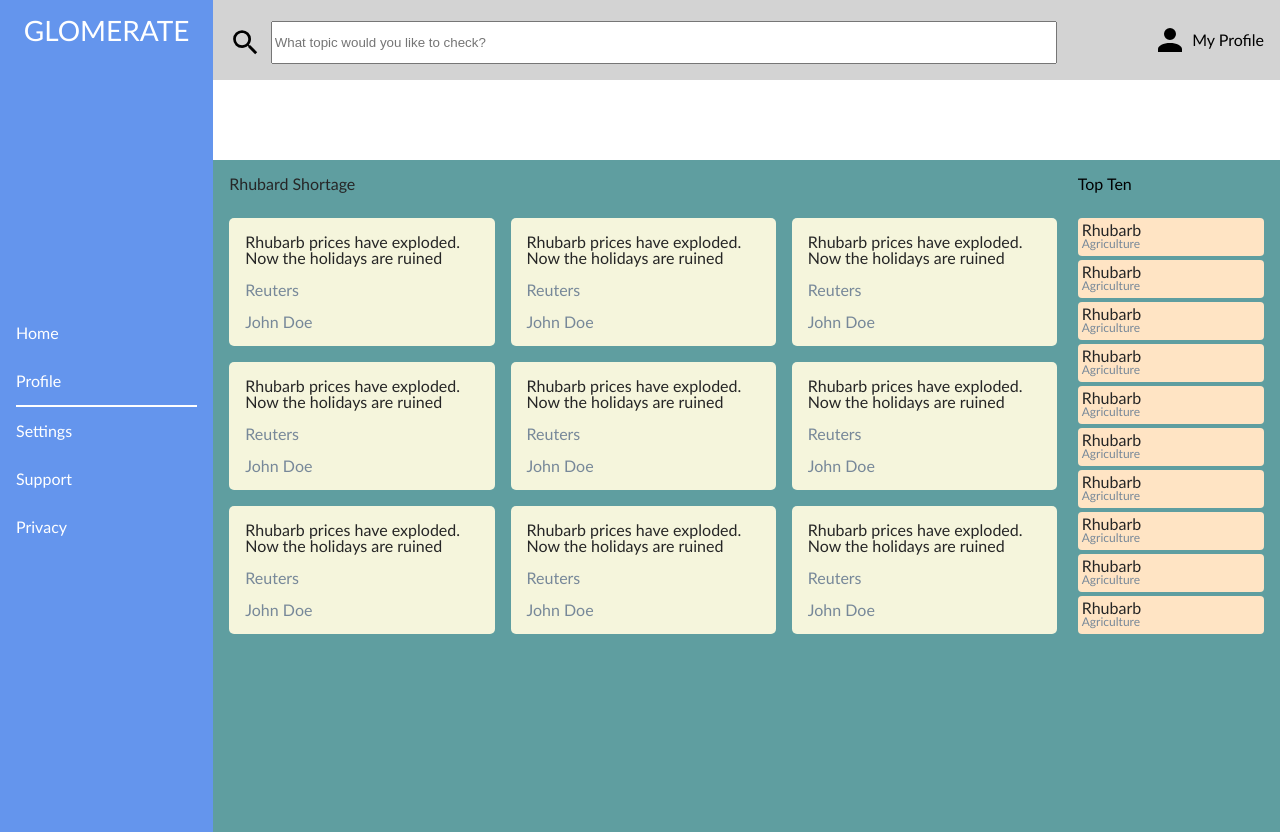
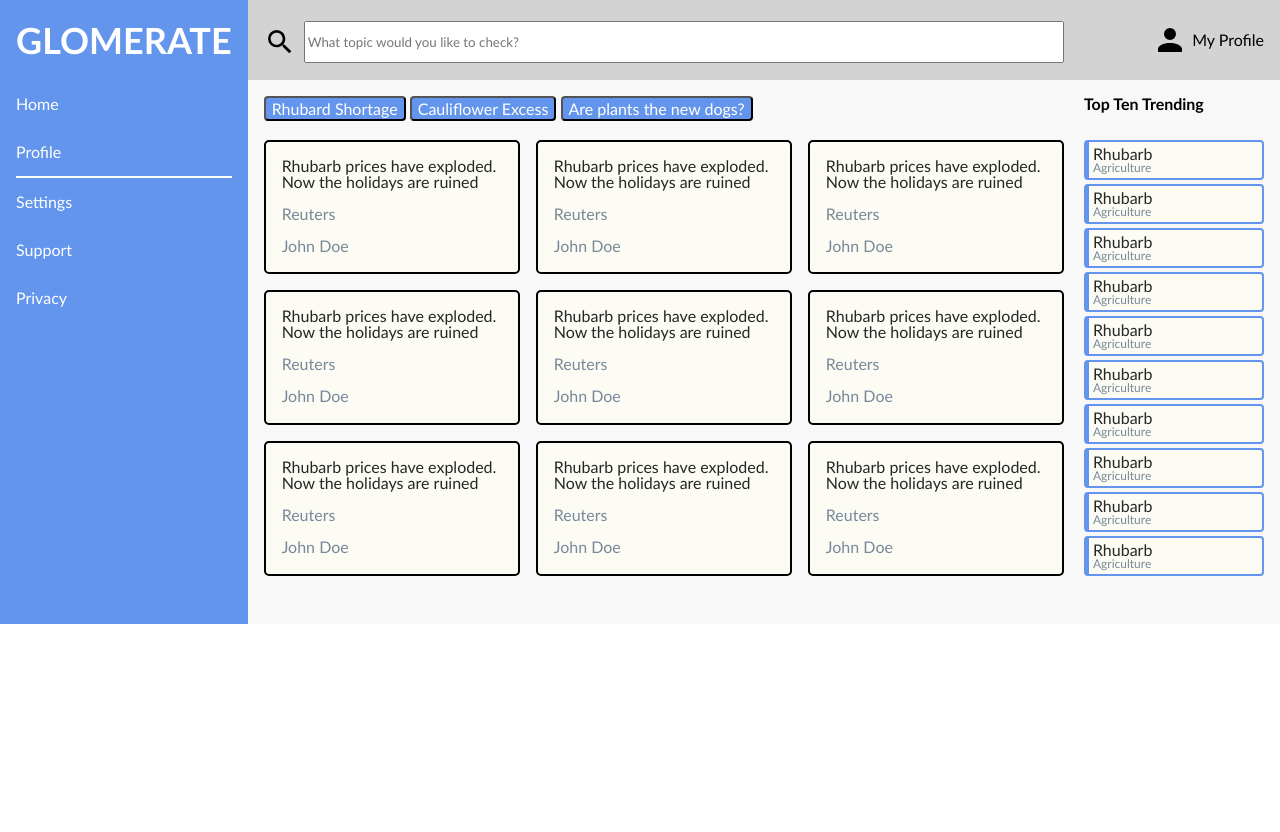
Before and after one commit to HPatto/sample_dashboard, a plain HTML site: page index.html in a window 1280 px wide. After the commit the page ends 800 px from the top, so only its background shows below. Drawn offline with Linux system fonts and the light colour scheme.

Commit message:
Finish the layout design

```diff
--- a/CSS/styles.css
+++ b/CSS/styles.css
@@ -9,7 +9,7 @@
     grid-template-rows: 1fr 4fr;
     position: relative;
 
-    height: 100vh;
+    height: 1vh;
     width: auto;
     /* gap: 4px; */
 }
@@ -21,7 +21,8 @@
     grid-column: 1 / 2;
     grid-row: 1 / 3;
 
-    display: grid;
+    display: flex;
+    flex-direction: column;
     position: relative;
     /* grid-template-rows: 1fr 4fr; */
     grid-template-columns: 1fr;
@@ -40,7 +41,7 @@
 }
 
 .content {
-    background-color: cadetblue;
+    background-color: rgb(248, 248, 248);
     position: relative;
     /* grid-column: 2 / 3; */
     grid-row: 2 / 3;
@@ -54,8 +55,8 @@
 
 #title {
     color: white;
-    font-size: 28px;
-    text-align: center;
+    font-size: 36px;
+    /* text-align: center; */
     height: min-content;
     /* border: 3px solid red; */
     /* display: grid; */
@@ -63,22 +64,23 @@
     grid-template-rows: 1fr; */
     place-items: center;
     grid-row: 1 / 2;
+    padding-top: 6px;
+    height: 48px;
 }
 
 #title p {
-    /* grid-column: 1 / 2;
-    grid-row: 1 / 2; */
-    /* border: 2px solid lime; */
+    font-weight: 700;
 }
 
 #nav-links {
     display: flex;
     flex-direction: column;
+    padding-top: 10px;
     /* gap: 48px; */
 
     /* margin: 0px 10%; */
     /* border: 2px solid pink; */
-    grid-row: 2 / 3;
+    /* grid-row: 2 / 3; */
 }
 
 #nav-links li {
@@ -118,8 +120,9 @@
 }
 
 .article-card {
-    background-color: beige;
+    background-color: rgb(252, 252, 244);
     border-radius: 5px;
+    border: 2px solid black;
     min-width: 200px;
 
     padding: 16px;
@@ -129,6 +132,21 @@
 .article-title {
     color: rgb(38, 38, 38);
     grid-row: 1 / 2;
+}
+
+.article-title button,
+.search-bar input {
+    font-family: "Trebuchet MS", "Lucida Grande", "Lucida Sans Unicode",
+     "Lucida Sans", sans-serif;
+    font-weight: 400;
+
+}
+
+.article-title button {
+    color: white;
+    background-color: cornflowerblue;
+    font-size: 16px;
+    border-radius: 4px;
 }
 
 .article-source,
@@ -152,6 +170,11 @@
     grid-row: 1 / 2;
 }
 
+.trending-title p {
+    font-size: 16px;
+    font-weight: 600;
+}
+
 .trending-content {
     grid-row: 2 / 12;
     /* border: 3px solid red; */
@@ -171,8 +194,11 @@
     flex: 1 0 auto;
     font-size: 20px;
     /* line-height: 2; */
-    /* border: 2px solid cyan; */
-    background-color: bisque;
+    border-left: 5px solid cornflowerblue;
+    border-bottom: 2px solid cornflowerblue;
+    border-top: 2px solid cornflowerblue;
+    border-right: 2px solid cornflowerblue;
+    background-color: rgb(252, 252, 244);
     border-radius: 4px;
 }
 
--- a/index.html
+++ b/index.html
@@ -46,7 +46,9 @@
             <div class="content-zones">
                 <div class="articles-zone">
                     <div class="article-title">
-                        <p>Rhubard Shortage</p>
+                        <button>Rhubard Shortage</button>
+                        <button>Cauliflower Excess</button>
+                        <button>Are plants the new dogs?</button>
                     </div>
                     <div class="article-cards">
                         <div class="article-card">
@@ -152,7 +154,7 @@
                 </div>
                 <div class="trending-zone">
                     <div class="trending-title">
-                        <p>Top Ten</p>
+                        <p>Top Ten Trending</p>
                     </div>
                     <div class="trending-content">
                         <ol>
```
